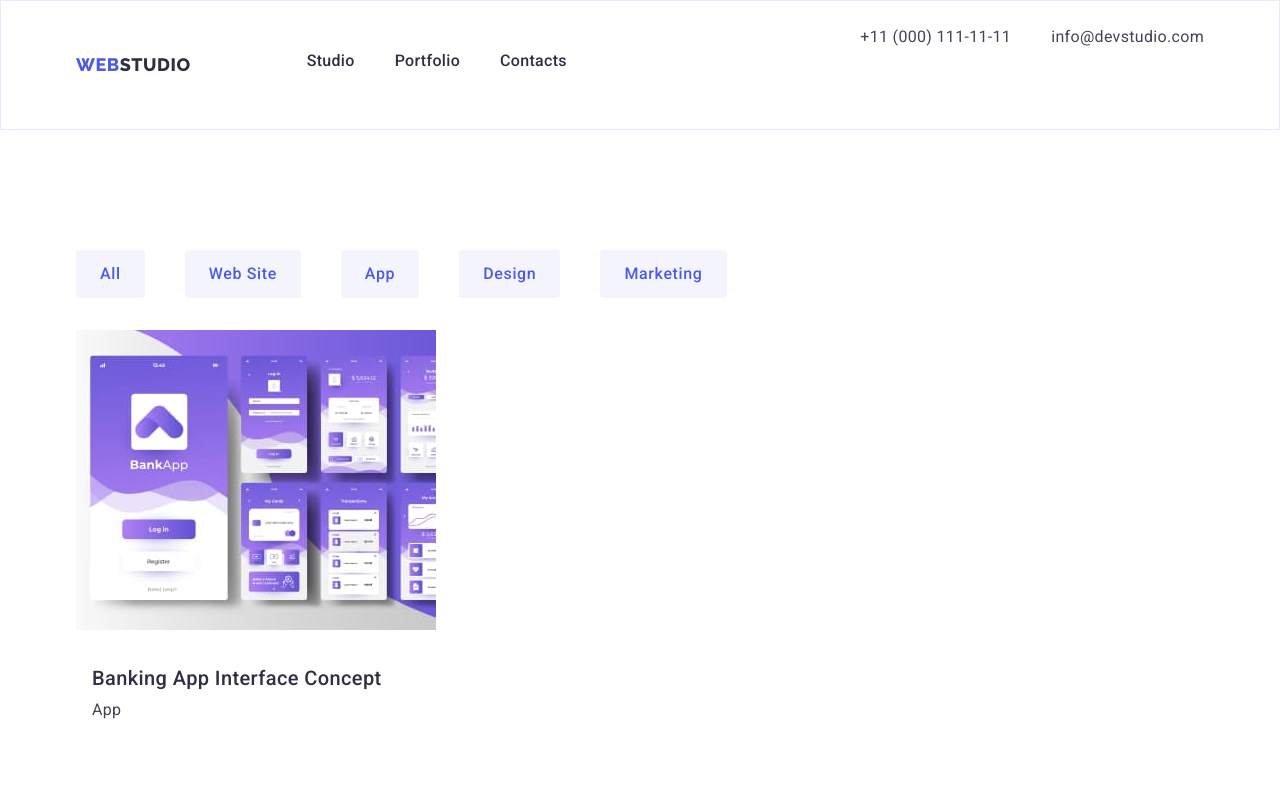
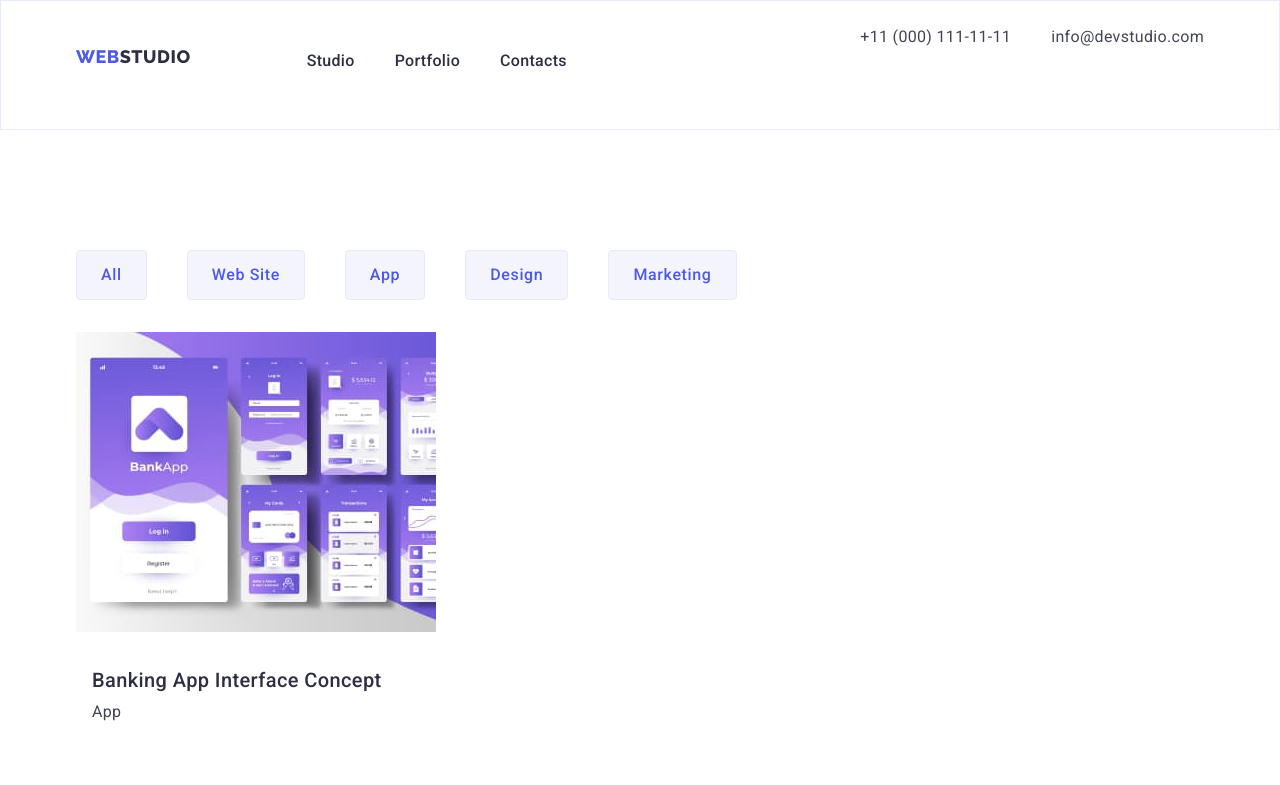
Before and after one commit to AnnaMM28/goit-markup-hw-03, a plain HTML site: page portfolio.html in a window 1280 px wide. Shown: the top 785 px of the page. Drawn offline with nearby package versions, Linux system fonts and the light colour scheme.

Commit message:
Add files via upload

```diff
--- a/css/styles.css
+++ b/css/styles.css
@@ -64,6 +64,7 @@ padding-bottom: 24px;
   letter-spacing: 0.03em;
   margin-right: 76px;
   display: inline-block;
+  margin-bottom: 16px;
 }
 .logo-footer {
   margin-bottom: 16px;
@@ -129,7 +130,7 @@ button {
   justify-content: center;
   border-radius: 4px;
   padding: 12px 24px;
-  border: 1px solid var(--cornflower-color);
+  border: 1px solid #e7e9fc;
 }
 
 .button-one:hover {
@@ -596,6 +597,9 @@ p {
   gap: 24px;
   row-gap: 48px;
   width: calc((100% - 48px) / 3);
+  justify-content: center;
+  gap: 24px;
+  margin-bottom: 72px;
 }
 .container-main {
   padding: 32px 16px;
```
